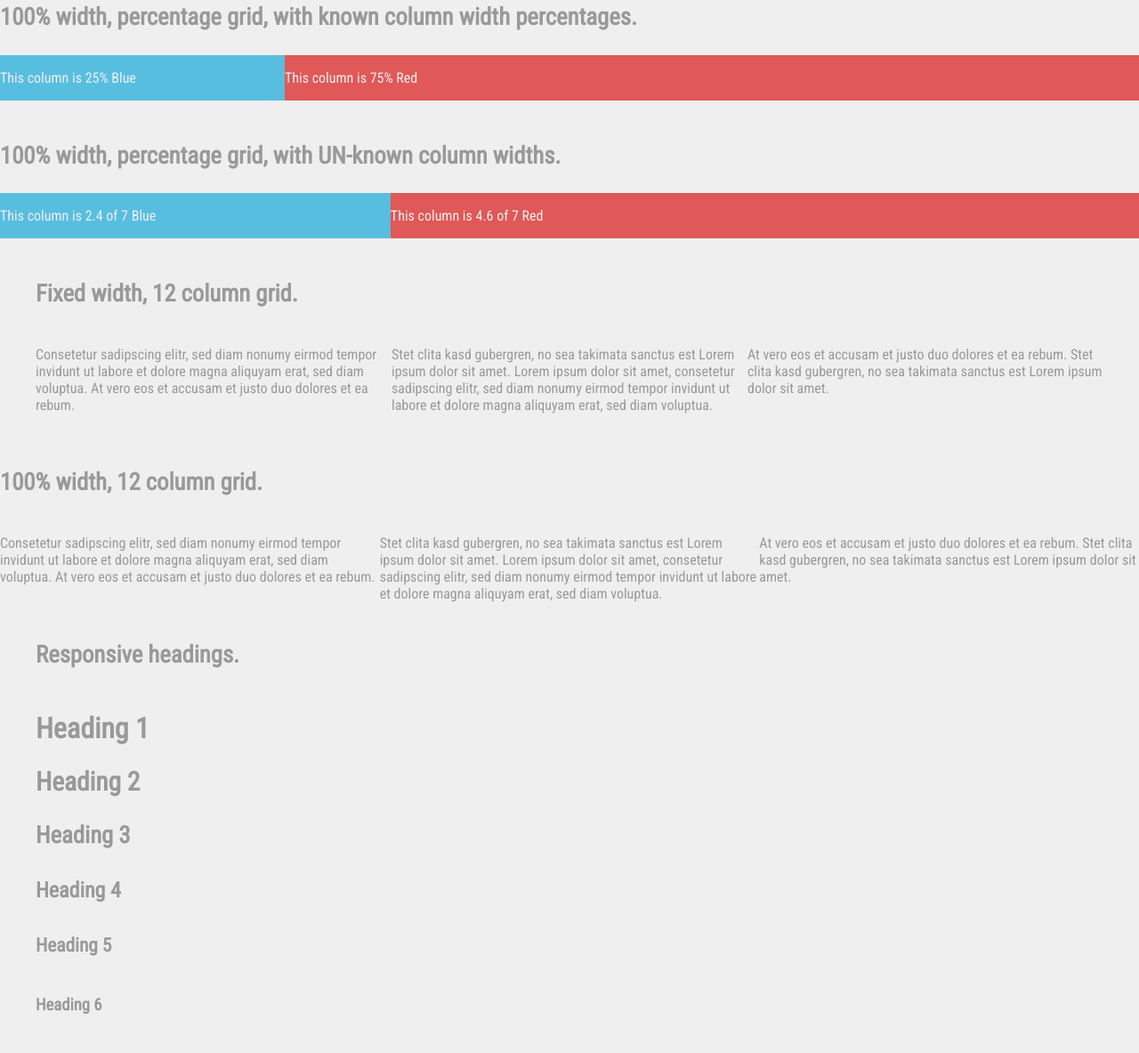
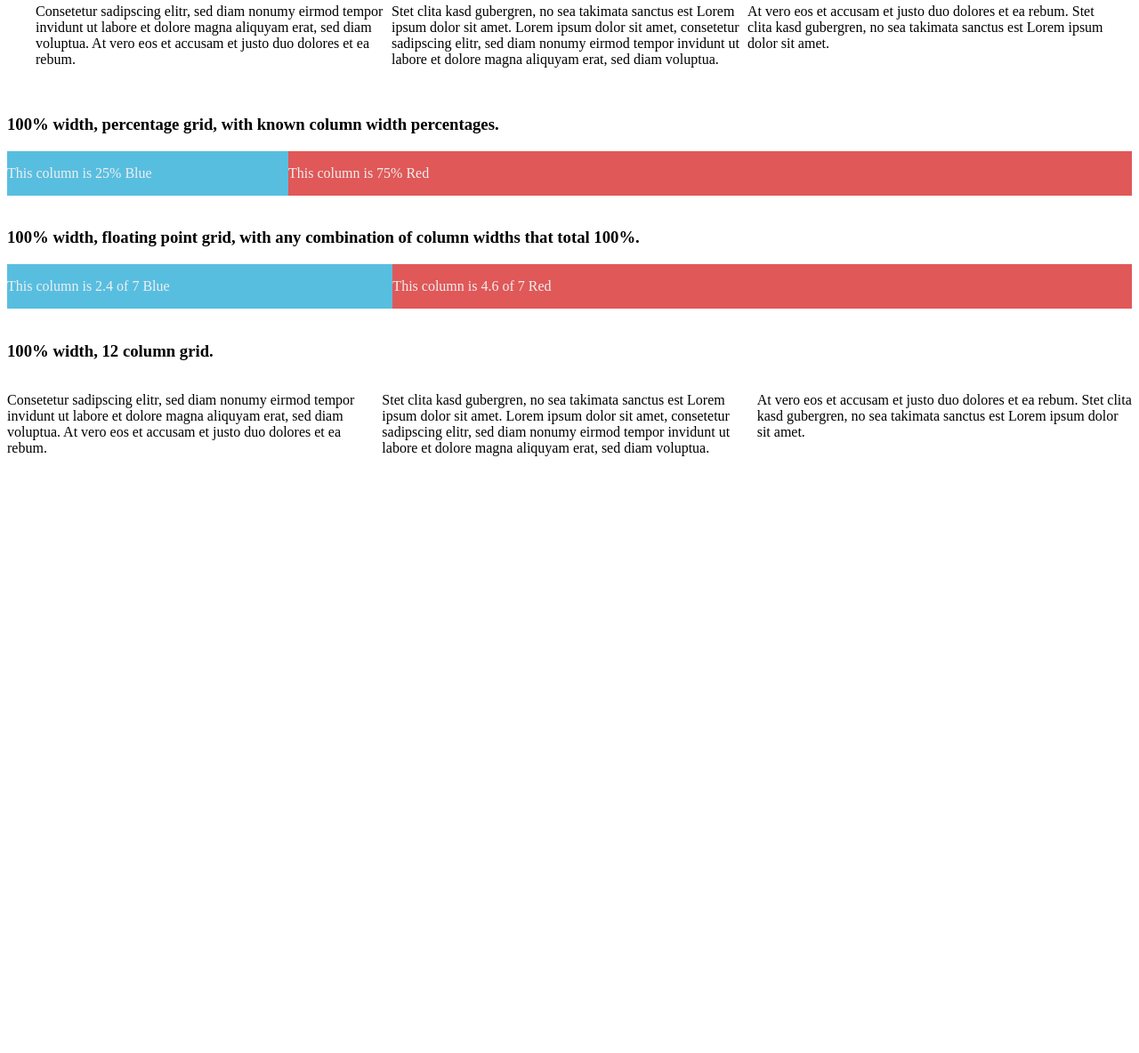
Before and after one commit to sageworksstudio/mini-Mighty-Grid, a plain HTML site: page index.html in a window 1280 px wide. Shown: the part 334-1518 px from the top of the page at 89% size. After the commit the page ends 871 px from the top, so only its background shows below. Drawn offline with Linux system fonts and the light colour scheme.

Commit message:
separated grid components

```diff
--- a/index.html
+++ b/index.html
@@ -19,12 +19,11 @@
             </div>
         </div>
 
-
         <br>
 
         <div class="container">
             <div class="row">
-                <h3>Fixed width, percentage grid, with UN-known column widths. </h3>
+                <h3>Fixed width, floating point grid, with any combination of column widths that total 100%. </h3>
                 <div class="blue-colu-fixed">
                     <p>This column is 2.4 of 7 Blue</p>
                 </div>
@@ -33,33 +32,6 @@
                 </div>
             </div>
         </div>
-
-
-        <br>
-
-        <div class="row">
-            <h3>100% width, percentage grid, with known column width percentages. </h3>
-            <div class="blue-colp-fixed">
-                <p>This column is 25% Blue</p>
-            </div>
-            <div class="red-colp-fixed">
-                <p>This column is 75% Red</p>
-            </div>
-        </div>
-
-
-        <br>
-
-        <div class="row">
-            <h3>100% width, percentage grid, with UN-known column widths. </h3>
-            <div class="blue-colu-fixed">
-                <p>This column is 2.4 of 7 Blue</p>
-            </div>
-            <div class="red-colu-fixed">
-                <p>This column is 4.6 of 7 Red</p>
-            </div>
-        </div>
-
 
         <br>
 
@@ -84,8 +56,36 @@
             </div>
         </div>
 
+        <br>
+
+        <div class="container-fullwidth">
+            <div class="row">
+                <h3>100% width, percentage grid, with known column width percentages. </h3>
+                <div class="blue-colp-fixed">
+                    <p>This column is 25% Blue</p>
+                </div>
+                <div class="red-colp-fixed">
+                    <p>This column is 75% Red</p>
+                </div>
+            </div>
+        </div>
 
         <br>
+
+        <div class="container-fullwidth">
+            <div class="row">
+                <h3>100% width, floating point grid, with any combination of column widths that total 100%. </h3>
+                <div class="blue-colu-fixed">
+                    <p>This column is 2.4 of 7 Blue</p>
+                </div>
+                <div class="red-colu-fixed">
+                    <p>This column is 4.6 of 7 Red</p>
+                </div>
+            </div>
+        </div>
+
+        <br>
+
         <div class="container-fullwidth">
             <div class="row">
                 <h3>100% width, 12 column grid. </h3>
@@ -108,20 +108,5 @@
         </div>
 
 
-        <div class="container">
-            <div class="row">
-                <h3>Responsive headings.</h3>
-                <div class="col-sm-12">
-                    <h1>Heading 1</h1>
-                    <h2>Heading 2</h2>
-                    <h3>Heading 3</h3>
-                    <h4>Heading 4</h4>
-                    <h5>Heading 5</h5>
-                    <h6>Heading 6</h6>
-                </div>
-            </div>
-        </div>
-
-
     </body>
 </html>
--- a/scss/_site-settings.scss
+++ b/scss/_site-settings.scss
@@ -1,35 +1,17 @@
 /*
- * - - - - [ Fonts ]
+ * - - - - [ Grid & Breakpoints - used with the column grid ]
  */
-@import url(https://fonts.googleapis.com/css?family=Roboto+Condensed);
-
-$body-font          : 'Roboto Condensed',sans-serif;            // Body font.
-$heading-font       : $body-font;                               // Heading font.
-
-
-
-/*
- * - - - - [ Typography ]
- */
-$remBase            : 16px;                                     // Set base font size.
-$stepDown           : 0.33333;                                  // Used to calculate font step-down with remCalc().
-
-
-
-/*
- * - - - - [ Grid & Breakpoints ]
- */
-$container          : 1200px;                                   // Max width of grid.
-$row                : 100%;                                     // Max width of row.
-$gutter             : 0;                                        // Gutter width. Will be /2 for each col.
+$container          : 1200px;                       // Max width of grid.
+$row                : 100%;                         // Max width of row.
+$gutter             : 0;                            // Gutter width. Will be /2 for each col.
 
 /* Note: breakpoints are set to be that size and up.
  * We don't set a 0-and-up because those are the
  * base styles for mobile first.
  */
 $breakpoint-map: (
-    'sm'            : ( min-width: 480px ),                     // Small up to medium.
-    'md'            : ( min-width: 768px ),                     // Medium up to large.
-    'lg'            : ( min-width: 960px ),                     // Large up to X-Large.
-    'xl'            : ( min-width: 1200px )                     // X-Large and above.
+    'sm'            : ( min-width: 480px ),         // Small up to medium.
+    'md'            : ( min-width: 768px ),         // Medium up to large.
+    'lg'            : ( min-width: 960px ),         // Large up to X-Large.
+    'xl'            : ( min-width: $container )     // X-Large and above.
 );
--- /dev/null
+++ b/scss/components/_columns-grid-mixin.scss
@@ -0,0 +1,12 @@
+/* Breakpoints based on defined $breakpoint-map */
+@mixin respond-to($breakpoint) {
+    @if map-has-key($breakpoint-map, $breakpoint) {
+        @media #{inspect(map-get($breakpoint-map, $breakpoint))} {
+            @content;
+        }
+    }
+    @else {
+        @warn "Unfortunately, you have not set `#{$breakpoint}` as a valid breakpoint. "
+            + "Make sure `#{$breakpoint}` is defined in `$breakpoints-map` in the `_settings.scss` file.";
+    }
+}
--- /dev/null
+++ b/scss/components/_floatingPoint-grid-mixin.scss
@@ -0,0 +1,5 @@
+/* Floating point grid */
+@mixin colu($target, $context, $float-direction:left) {
+    width: ($target / $context) * 100%;
+    float: $float-direction;
+}
--- a/scss/components/_mixins.scss
+++ /dev/null
@@ -1,36 +0,0 @@
-/* Column based on known percentages */
-@mixin colp($percentage, $float-direction:left) {
-    width: 100% * $percentage;
-    float: $float-direction;
-}
-
-
-/* Column based on unknown percentages */
-@function p($target, $context) {
-    @return ($target / $context) * 100%;
-}
-
-@mixin colu($target, $context, $float-direction:left) {
-    width: ($target / $context) * 100%;
-    float: $float-direction;
-}
-
-
-/* Calculate font size based on defined $stepDown variable */
-@mixin remCalc($n) {
-    font-size: $n * $stepDown + rem;
-}
-
-
-/* Breakpoints based on defined $breakpoint-map */
-@mixin respond-to($breakpoint) {
-    @if map-has-key($breakpoint-map, $breakpoint) {
-        @media #{inspect(map-get($breakpoint-map, $breakpoint))} {
-            @content;
-        }
-    }
-    @else {
-        @warn "Unfortunately, you have not set `#{$breakpoint}` as a valid breakpoint. "
-            + "Make sure `#{$breakpoint}` is defined in `$breakpoints-map` in the `_settings.scss` file.";
-    }
-}
--- /dev/null
+++ b/scss/components/_percentage-grid-mixin.scss
@@ -0,0 +1,5 @@
+/* Column based on known percentages */
+@mixin colp($percentage, $float-direction:left) {
+    width: 100% * $percentage;
+    float: $float-direction;
+}
--- a/scss/layout.scss
+++ b/scss/layout.scss
@@ -1,38 +1,47 @@
-@import "site-settings"; // <-- Edit this file
+@import "site-settings"; // <-- Edit this file for columns and breakpoints
 
 /* BEGIN DO NOT EDIT */
-@import "components/utils";
-@import "components/mixins";
-@import "components/responsive-grid";
+@import "components/utils";                     // Container, row and column helper styles
+@import "components/columns-grid-mixin";        // Columns based grid
+@import "components/percentage-grid-mixin";     // Percent based grid
+@import "components/floatingPoint-grid-mixin";  // Float-point based grid
+@import "components/responsive-breakpoints";    // Adds responsive breakpoints
 /* END DO NOT EDIT */
 
-/* - - - - - - - - - - Mobile up to Small Styles - - - - - - - - - - */
-html {
-    font-size: $remBase;
+
+
+/* - - - - - - - - - - Put Mobile up-to-Small Styles Here - - - - - - - - - - */
+
+
+
+
+
+
+
+
+
+/* - - - - - - - - - - Responsive Breakpoint Styles Here - - - - - - - - - - */
+/* Small devices and larger */
+@include respond-to(sm) {
+
 }
 
-body {
-    background-color: #efefef;
-    color: #999;
-    font-family: $body-font;
-    margin: 0;
+/* Medium devices and larger */
+@include respond-to(md) {
+
 }
 
-h1 { @include remCalc(4.5); }
-h2 { @include remCalc(4  ); }
-h3 { @include remCalc(3.5); }
-h4 { @include remCalc(3  ); }
-h5 { @include remCalc(2.5); }
-h6 { @include remCalc(2  ); }
+/* Large devices and larger */
+@include respond-to(lg) {
 
-h1,
-h2,
-h3,
-h4,
-h5,
-h6 {
-    font-family: $heading-font;
 }
+
+/* XLarge devices and larger */
+@include respond-to(xl) {
+
+}
+
+
 
 
 
@@ -58,47 +67,3 @@ h6 {
     @include colu(4.6, 7);
 }
 /* - - - - - - - - - - END DEMO Styles - - - - - - - - - - */
-
-
-
-
-/* - - - - - - - - - - Small devices and larger - - - - - - - - - - */
-@include respond-to(sm) {
-
-}
-
-/* - - - - - - - - - - Medium devices and larger - - - - - - - - - - */
-@include respond-to(md) {
-    .top-nav {
-        display: block;
-    }
-    .top-nav-toggle {
-        display: none;
-    }
-    h1 { @include remCalc(5  ); }
-    h2 { @include remCalc(4.5); }
-    h3 { @include remCalc(4  ); }
-    h4 { @include remCalc(3.5); }
-    h5 { @include remCalc(3  ); }
-    h6 { @include remCalc(2.5); }
-}
-
-/* - - - - - - - - - - Large devices and larger - - - - - - - - - - */
-@include respond-to(lg) {
-    h1 { @include remCalc(5.5); }
-    h2 { @include remCalc(5  ); }
-    h3 { @include remCalc(4.5); }
-    h4 { @include remCalc(4  ); }
-    h5 { @include remCalc(3.5); }
-    h6 { @include remCalc(3  ); }
-}
-
-/* - - - - - - - - - - XLarge devices and larger - - - - - - - - - - */
-@include respond-to(xl) {
-    h1 { @include remCalc(6  ); }
-    h2 { @include remCalc(5.5); }
-    h3 { @include remCalc(5  ); }
-    h4 { @include remCalc(4.5); }
-    h5 { @include remCalc(4  ); }
-    h6 { @include remCalc(3.5); }
-}
```
Also changed, not shown: css/layout.css, css/mini-mighty-grid.min.css (added), scss/components/_responsive-breakpoints.scss (renamed from scss/components/_responsive-grid.scss), 2 other files.
